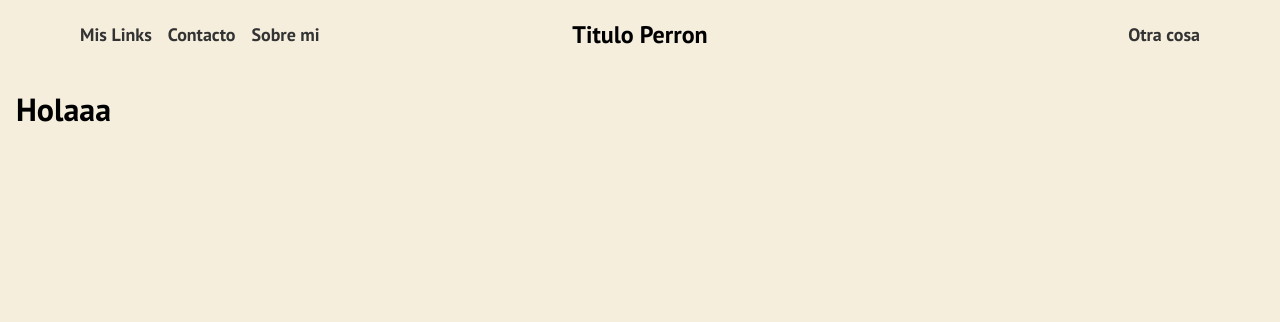
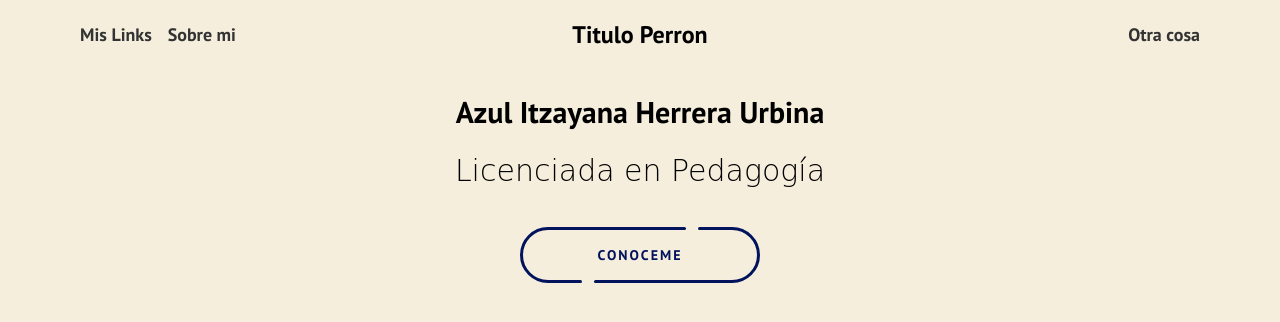
Before and after one commit to Gabriel-Woodsprite/AzulLP, a plain HTML site: page index.html in a window 1280 px wide. Drawn offline with Linux system fonts and the light colour scheme; a web font is replaced by a local one.

Commit message:
Button en header

```diff
--- a/css/style.css
+++ b/css/style.css
@@ -2,8 +2,15 @@
 	--titles: "PT Sans", sans-serif;
 	--text: "Pompiere", sans-serif;
 	--special-Text: "Edu NSW ACT Cursive", cursive;
+	--main-Color: #f5eedd;
+	--second-Color: #7be3d0;
+	--third-Color: #017b7e;
+	--dark-layout: #011a27;
 }
 
+/* ///////////////////////
+////////GENERAL////////
+/////////////////////// */
 html {
 	box-sizing: border-box;
 }
@@ -20,6 +27,9 @@ h1 {
 	font-family: var(--titles);
 	font-weight: bold;
 }
+h2 {
+	font-family: var(--titles);
+}
 p {
 	font-weight: normal;
 	font-size: 18px;
@@ -29,6 +39,13 @@ a {
 	color: black;
 	text-decoration: none;
 }
+.linkHover:hover {
+	color: var(--dark-layout);
+}
+
+/* /////////////////////////////////////
+////////SUPERIOR Y NAVEGACIÓN////////
+///////////////////////////////////// */
 
 .navegacion {
 	display: flex;
@@ -45,7 +62,7 @@ a {
 }
 
 /* right section */
-.navegacion .otracosa {
+.navegacion .contacto {
 	display: flex;
 	gap: 1rem;
 }
@@ -69,14 +86,294 @@ a {
 	font-size: 1.5rem;
 }
 
+/* //////////////////////
+////////HEADER////////
+////////////////////// */
+
 header {
 	display: flex;
-	font-family: var(--text);
-	background-color: #06202b;
+	flex-direction: column;
+	/* align-items: center;
+	align-content: center;
+	justify-content: center; */
 	padding: 0 1rem;
-	color: #ffff;
+}
+.tituloHeader {
+	display: flex;
+	flex-direction: column;
+	justify-content: center;
+	align-items: center;
+}
+.tituloHeader__up {
+	font-size: 30px;
+	font-weight: bolder;
+}
+.tituloHeader__down {
+	font-family: var(--special-Text);
+	font-size: 30px;
+	font-weight: lighter;
+	margin: 0 0 1rem 0;
 }
 
 main {
 	padding: 0 1rem;
 }
+
+/*
+///////BOTONES///////
+*/
+/* From Uiverse.io by himanshu9682 */
+.type--A {
+	--line_color: #555555;
+	--back_color: #ffecf6;
+}
+.type--B {
+	--line_color: #1b1919;
+	--back_color: #e9ecff;
+}
+.type--C {
+	--line_color: #00135c;
+	--back_color: #017b7e;
+}
+.button {
+	position: relative;
+	z-index: 0;
+	width: 240px;
+	height: 56px;
+	text-decoration: none;
+	font-size: 14px;
+	font-weight: bold;
+	color: var(--line_color);
+	letter-spacing: 2px;
+	transition: all 0.3s ease;
+}
+.button__text {
+	display: flex;
+	justify-content: center;
+	align-items: center;
+	width: 100%;
+	height: 100%;
+}
+.button::before,
+.button::after,
+.button__text::before,
+.button__text::after {
+	content: "";
+	position: absolute;
+	height: 3px;
+	border-radius: 2px;
+	background: var(--line_color);
+	transition: all 0.5s ease;
+}
+.button::before {
+	top: 0;
+	left: 54px;
+	width: calc(100% - 56px * 2 - 16px);
+}
+.button::after {
+	top: 0;
+	right: 54px;
+	width: 8px;
+}
+.button__text::before {
+	bottom: 0;
+	right: 54px;
+	width: calc(100% - 56px * 2 - 16px);
+}
+.button__text::after {
+	bottom: 0;
+	left: 54px;
+	width: 8px;
+}
+.button__line {
+	position: absolute;
+	top: 0;
+	width: 56px;
+	height: 100%;
+	overflow: hidden;
+}
+.button__line::before {
+	content: "";
+	position: absolute;
+	top: 0;
+	width: 150%;
+	height: 100%;
+	box-sizing: border-box;
+	border-radius: 300px;
+	border: solid 3px var(--line_color);
+}
+.button__line:nth-child(1),
+.button__line:nth-child(1)::before {
+	left: 0;
+}
+.button__line:nth-child(2),
+.button__line:nth-child(2)::before {
+	right: 0;
+}
+.button:hover {
+	letter-spacing: 6px;
+	color: var(--main-Color);
+}
+.button:hover::before,
+.button:hover .button__text::before {
+	width: 8px;
+}
+.button:hover::after,
+.button:hover .button__text::after {
+	width: calc(100% - 56px * 2 - 16px);
+}
+.button__drow1,
+.button__drow2 {
+	position: absolute;
+	z-index: -1;
+	border-radius: 16px;
+	transform-origin: 16px 16px;
+}
+.button__drow1 {
+	top: -16px;
+	left: 40px;
+	width: 32px;
+	height: 0;
+	transform: rotate(30deg);
+}
+.button__drow2 {
+	top: 44px;
+	left: 77px;
+	width: 32px;
+	height: 0;
+	transform: rotate(-127deg);
+}
+.button__drow1::before,
+.button__drow1::after,
+.button__drow2::before,
+.button__drow2::after {
+	content: "";
+	position: absolute;
+}
+.button__drow1::before {
+	bottom: 0;
+	left: 0;
+	width: 0;
+	height: 32px;
+	border-radius: 16px;
+	transform-origin: 16px 16px;
+	transform: rotate(-60deg);
+}
+.button__drow1::after {
+	top: -10px;
+	left: 45px;
+	width: 0;
+	height: 32px;
+	border-radius: 16px;
+	transform-origin: 16px 16px;
+	transform: rotate(69deg);
+}
+.button__drow2::before {
+	bottom: 0;
+	left: 0;
+	width: 0;
+	height: 32px;
+	border-radius: 16px;
+	transform-origin: 16px 16px;
+	transform: rotate(-146deg);
+}
+.button__drow2::after {
+	bottom: 26px;
+	left: -40px;
+	width: 0;
+	height: 32px;
+	border-radius: 16px;
+	transform-origin: 16px 16px;
+	transform: rotate(-262deg);
+}
+.button__drow1,
+.button__drow1::before,
+.button__drow1::after,
+.button__drow2,
+.button__drow2::before,
+.button__drow2::after {
+	background: var(--back_color);
+}
+.button:hover .button__drow1 {
+	animation: drow1 ease-in 0.06s;
+	animation-fill-mode: forwards;
+}
+.button:hover .button__drow1::before {
+	animation: drow2 linear 0.08s 0.06s;
+	animation-fill-mode: forwards;
+}
+.button:hover .button__drow1::after {
+	animation: drow3 linear 0.03s 0.14s;
+	animation-fill-mode: forwards;
+}
+.button:hover .button__drow2 {
+	animation: drow4 linear 0.06s 0.2s;
+	animation-fill-mode: forwards;
+}
+.button:hover .button__drow2::before {
+	animation: drow3 linear 0.03s 0.26s;
+	animation-fill-mode: forwards;
+}
+.button:hover .button__drow2::after {
+	animation: drow5 linear 0.06s 0.32s;
+	animation-fill-mode: forwards;
+}
+@keyframes drow1 {
+	0% {
+		height: 0;
+	}
+	100% {
+		height: 100px;
+	}
+}
+@keyframes drow2 {
+	0% {
+		width: 0;
+		opacity: 0;
+	}
+	10% {
+		opacity: 0;
+	}
+	11% {
+		opacity: 1;
+	}
+	100% {
+		width: 120px;
+	}
+}
+@keyframes drow3 {
+	0% {
+		width: 0;
+	}
+	100% {
+		width: 80px;
+	}
+}
+@keyframes drow4 {
+	0% {
+		height: 0;
+	}
+	100% {
+		height: 120px;
+	}
+}
+@keyframes drow5 {
+	0% {
+		width: 0;
+	}
+	100% {
+		width: 124px;
+	}
+}
+
+.conocemeContainer {
+	width: 100%;
+	height: 100px;
+	display: flex;
+	flex-direction: column;
+	justify-content: center;
+	align-items: center;
+}
+.button:not(:last-child) {
+	margin-bottom: 64px;
+}
--- a/index.html
+++ b/index.html
@@ -17,19 +17,30 @@
 	<body>
 		<nav class="navegacion">
 			<div class="info">
-				<p><a href="">Mis Links</a></p>
-				<p><a href="">Contacto</a></p>
-				<p><a href="">Sobre mi</a></p>
+				<p><a class="linkHover" href="">Mis Links</a></p>
+				<p><a class="linkHover" href="">Sobre mi</a></p>
 			</div>
 			<div class="title"><h1>Titulo Perron</h1></div>
-			<div class="otracosa">
-				<p><a href="#">Otra cosa</a></p>
+			<div class="contacto">
+				<p><a class="linkHover" href="#">Otra cosa</a></p>
 			</div>
 		</nav>
-		<header></header>
-		<main>
-			<h1>Holaaa</h1>
-		</main>
+		<header>
+			<div class="tituloHeader">
+				<h2 class="tituloHeader__up">Azul Itzayana Herrera Urbina</h2>
+				<h2 class="tituloHeader__down">Licenciada en Pedagogía</h2>
+			</div>
+			<div class="conocemeContainer">
+				<a href="#" class="button type--C">
+					<div class="button__line"></div>
+					<div class="button__line"></div>
+					<span class="button__text">CONOCEME</span>
+					<div class="button__drow1"></div>
+					<div class="button__drow2"></div>
+				</a>
+			</div>
+		</header>
+		<main></main>
 		<footer></footer>
 		<script src="js/app.js"></script>
 	</body>
```
Also changed, not shown: img/image.png (added).
